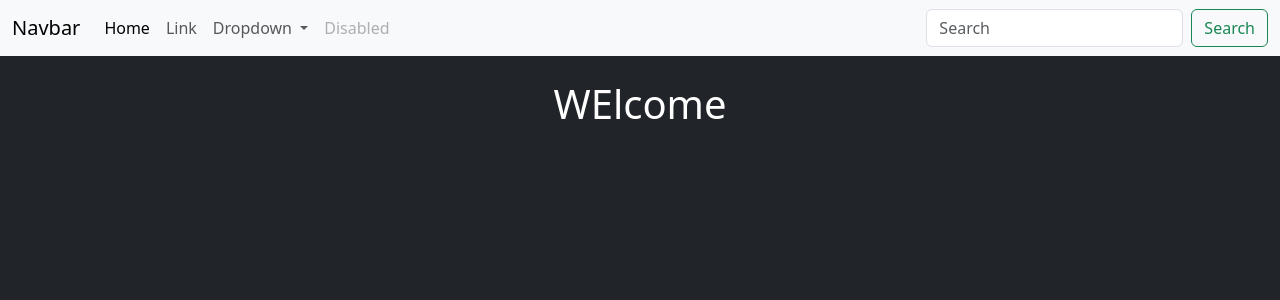
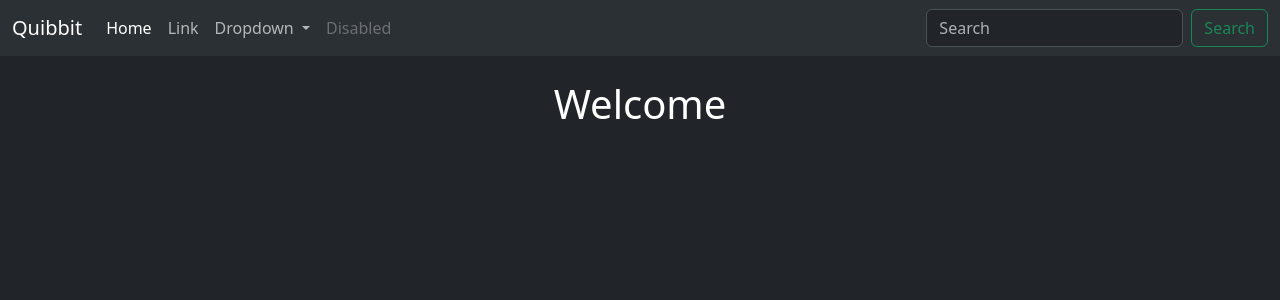
Before and after one commit to Smritirai005/quibbit-django-app, a Django app: template Quibbit/tweet/templates/index.html in a window 1280 px wide. Shown: the top 300 px of the page. Run offline with Django 5.2, Linux system fonts and the light colour scheme; the template is opened without the code that fills it, so the values that code supplies are empty; parts of the project's set-up code (start-up, migrations or seed data) failed here and were passed over.

```diff
--- a/Quibbit/templates/layout.html
+++ b/Quibbit/templates/layout.html
@@ -1,6 +1,6 @@
 {% load static %}
 <!DOCTYPE html>
-<html lang="en">
+<html lang="en"data-bs-theme="dark">
 <head>
     <meta charset="UTF-8">
     <meta name="viewport" content="width=device-width, initial-scale=1.0">
@@ -8,10 +8,10 @@
     <title>{% block title%}Quibbit{% endblock %}
     </title>
 </head>
-<body class="bg-dark">
+<body >
     <nav class="navbar navbar-expand-lg bg-body-tertiary">
         <div class="container-fluid">
-          <a class="navbar-brand" href="#">Navbar</a>
+          <a class="navbar-brand" href="#">Quibbit</a>
           <button class="navbar-toggler" type="button" data-bs-toggle="collapse" data-bs-target="#navbarSupportedContent" aria-controls="navbarSupportedContent" aria-expanded="false" aria-label="Toggle navigation">
             <span class="navbar-toggler-icon"></span>
           </button>
--- a/Quibbit/tweet/templates/index.html
+++ b/Quibbit/tweet/templates/index.html
@@ -6,7 +6,7 @@ Quibbit
 
 {% block content %}
 <h1 class="text-center text-white mt-4">
-    WElcome</h1>
+    Welcome</h1>
 
 
 {% endblock  %}
```
